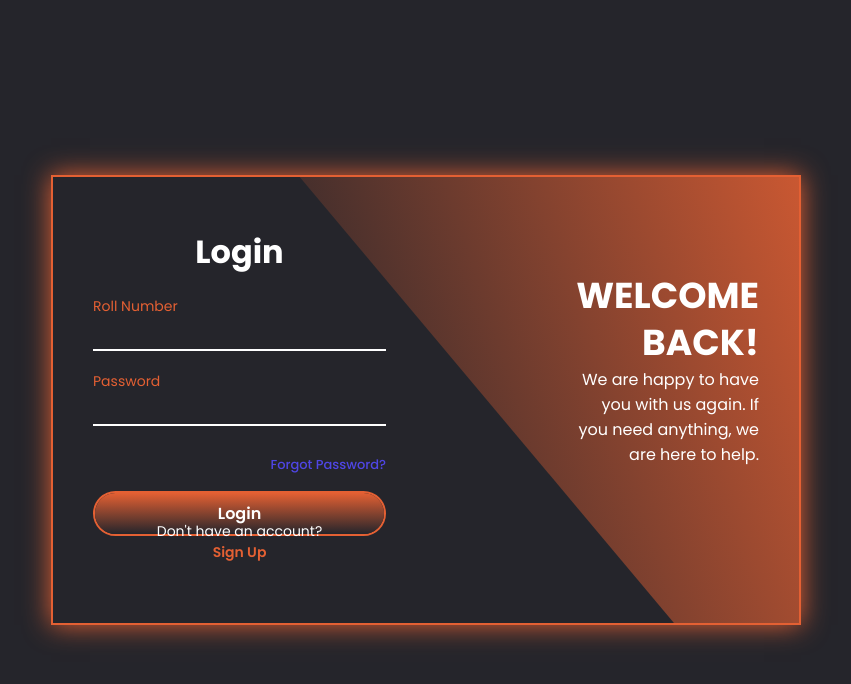
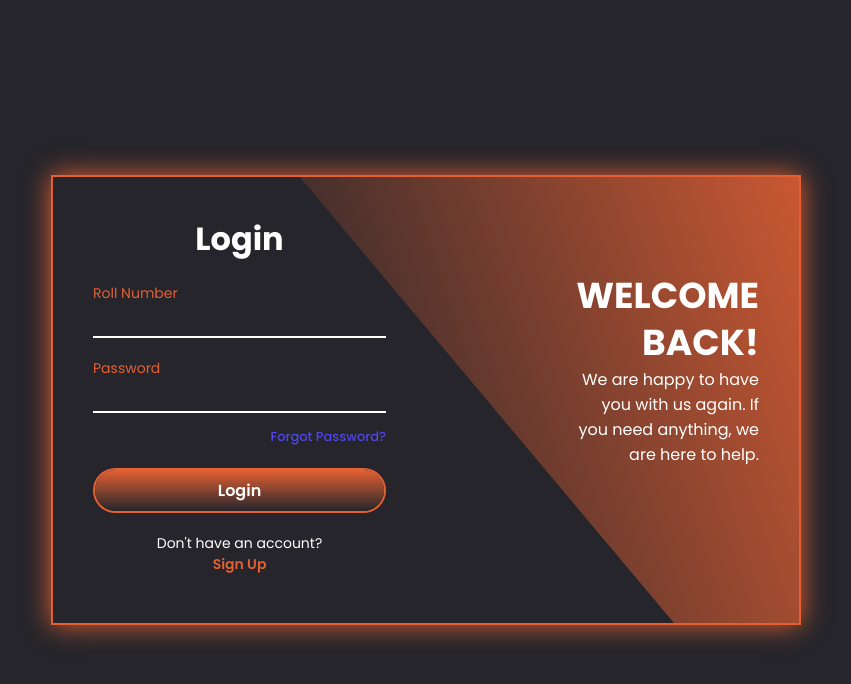
Before and after one commit to NARALAMANOJYADAV/counseling, a Django app: page /login/ in a window 1280 px wide. Shown: the top 684 px of the page, without its empty margins (214-1065 px from the left). Run offline with Django 5.2, Linux system fonts and the light colour scheme; some libraries are stand-ins or nearby versions.

Commit message:
Refactor login UI layout to fix clumsy element alignment and message overlaps

```diff
--- a/templates/index.html
+++ b/templates/index.html
@@ -65,17 +65,18 @@
                     <box-icon name='lock-alt' type='solid' color="gray"></box-icon>
                 </div>
 
-                <div class="input-box animation" style="--D:3; --S:24; margin-bottom: 5px;">
-                    <div style="text-align: right; width: 100%; margin-top: 5px; margin-bottom: 15px;">
-                        <a href="{% url 'password_reset' %}" style="color: #4f46e5; text-decoration: none; font-size: 13px; font-weight: 500;">Forgot Password?</a>
-                    </div>
+                <div class="animation" style="--D:3; --S:24; text-align: right; margin-top: 10px;">
+                    <a href="{% url 'password_reset' %}" style="color: #4f46e5; text-decoration: none; font-size: 13px; font-weight: 500;">Forgot Password?</a>
+                </div>
+
+                <div class="animation" style="--D:3; --S:24; margin-top: 20px;">
                     <button class="btn" type="submit">Login</button>
                 </div>
 
                 <div class="message-section">
                     {% if messages %}
                     <div class="animation"
-                        style="--D:3; --S:24; text-align: center; margin-top: 15px; font-weight: 500;">
+                        style="--D:4; --S:25; text-align: center; margin-top: 20px; font-weight: 500; background: rgba(0,0,0,0.2); padding: 10px; border-radius: 8px;">
                         {% for message in messages %}
                         <p
                             class="message-item {% if message.tags == 'success' %}success{% elif message.tags == 'error' %}error{% else %}info{% endif %}">
```
